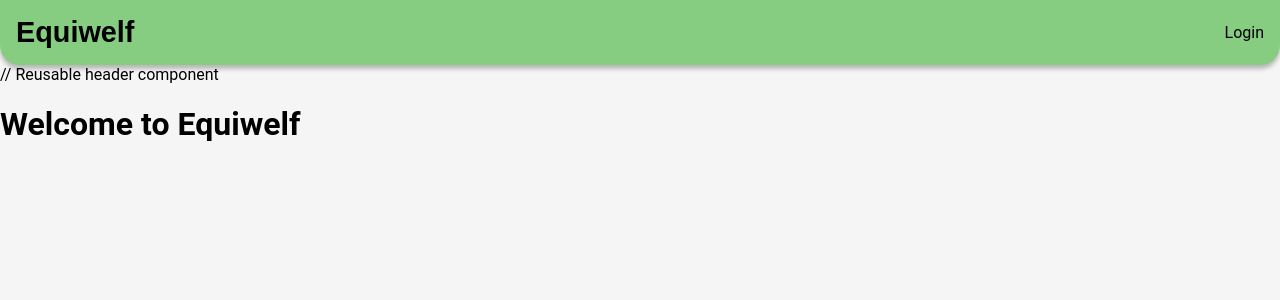
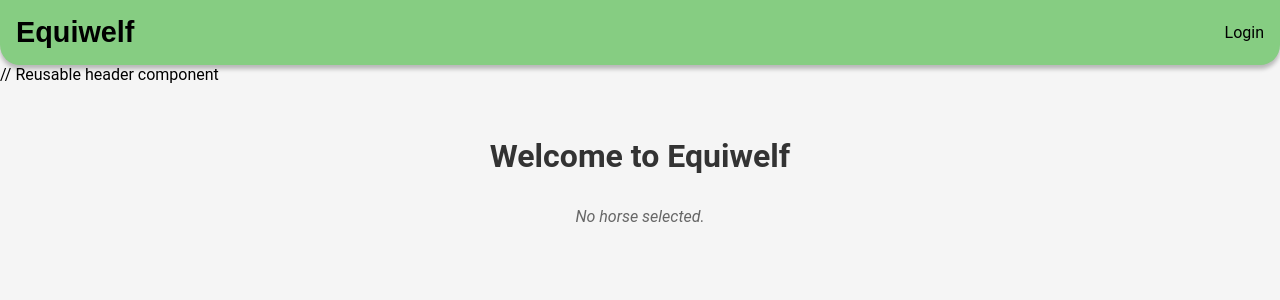
Before and after one commit to Mc-Colour/innovation_project, a React (Create React App) app in the folder client/: page / in a window 1280 px wide. Shown: the top 300 px of the page. Built offline with nearby package versions, Linux system fonts and the light colour scheme.

Commit message:
created horse preview card with additional selected horse context and styling. next step will be to change horses page to follow similar styling

```diff
--- a/client/src/App.js
+++ b/client/src/App.js
@@ -9,10 +9,7 @@ import Education from "./pages/Education";
 import CareReminders from "./pages/CareReminders";
 import "./styles/App.css";
 import Header from "./components/Header";
-
-function Home() {
-    return <h1>Welcome to Equiwelf</h1>;
-}
+import Home from "./pages/Home";
 
 function App() {
     const { token, logout } = useContext(AuthContext);
--- /dev/null
+++ b/client/src/context/SelectedHorseContext.js
@@ -0,0 +1,14 @@
+// Context so all components can access the selected horse
+import React, { createContext, useContext, useState } from 'react';
+export const SelectedHorseContext = createContext();
+export function SelectedHorseProvider({ children }) {
+    const [selectedHorse, setSelectedHorse] = useState(null);
+
+    return (
+        <SelectedHorseContext.Provider value={{ selectedHorse, setSelectedHorse }}>
+            {children}
+        </SelectedHorseContext.Provider>
+    );
+}
+
+export const useSelectedHorse = () => useContext(SelectedHorseContext); // Custom hook for easier access to context
--- a/client/src/index.js
+++ b/client/src/index.js
@@ -5,12 +5,15 @@ import App from './App';
 import reportWebVitals from './reportWebVitals';
 import { AuthProvider } from './context/AuthContext';
 import { BrowserRouter } from 'react-router-dom';
+import { SelectedHorseProvider } from './context/SelectedHorseContext';
 
 const root = ReactDOM.createRoot(document.getElementById('root'));
 root.render(
   <BrowserRouter>
     <AuthProvider>
-      <App />
+      <SelectedHorseProvider>
+        <App />
+      </SelectedHorseProvider>
     </AuthProvider>
   </BrowserRouter>
 
--- a/client/src/pages/Home.js
+++ b/client/src/pages/Home.js
@@ -1,6 +1,26 @@
 //Homepage
 import React from "react";
+import { useSelectedHorse } from "../context/SelectedHorseContext";
+import { Link } from "react-router-dom";
+import "../styles/App.css";
 
 export default function Home() {
-    return <h1>Welcome to Equiwelf</h1>;
+    const { selectedHorse } = useSelectedHorse();
+
+    return (
+        <div className="home-container">
+            <h1 className="home-title">Welcome to Equiwelf</h1>
+            {selectedHorse ? (
+                <div className="horse-preview-card">
+                    <h2>{selectedHorse.Name}</h2>
+                    <p><strong>Breed:</strong> {selectedHorse.Breed || "N/A"}</p>
+                    <p><strong>Age:</strong> {selectedHorse.Age} years </p>
+                    <p><strong>Weight:</strong> {selectedHorse.CurrentWeight} kg</p>
+                    <Link to={`/horses/${selectedHorse.HorseID}`} className="view-link">View Horse</Link>
+                </div>
+            ) : (
+                <p className="no-selection">No horse selected.</p>
+            )}
+        </div>
+    )
 }
--- a/client/src/pages/Horses.js
+++ b/client/src/pages/Horses.js
@@ -5,6 +5,7 @@
 import { useContext } from "react";
 import { AuthContext } from "../context/AuthContext"; // import AuthContext to access user info
 import { Link } from "react-router-dom"; // import Link to navigate to horse details
+import { SelectedHorseContext } from "../context/SelectedHorseContext"; // import SelectedHorseContext to manage selected horse state
 import React, {
     useState,
     useEffect,
@@ -14,6 +15,8 @@ import axios from "axios";
 
 // form input fields for adding a new horse
 export default function Horses() {
+    const { setSelectedHorse } = useContext(SelectedHorseContext); // get function to set selected horse
+    const {selectedHorse} = useContext(SelectedHorseContext); // get currently selected horse
     const [horses, setHorses] = useState([]);
     const [form, setForm] = useState({
         name: "",
@@ -103,12 +106,15 @@ export default function Horses() {
             {horses.length === 0 ? (
                 <p>No horses found. Add your first horse!</p>
             ) : (
+                <>
+                <>{selectedHorse && <p>Currently selected: {selectedHorse.Name}</p>}
                 <ul>
                     {horses.map((horse) => (
                         <li key={horse.HorseID}>
                             <Link to={`/horses/${horse.HorseID}`}>
                                 {horse.Name} - {horse.Breed} ({horse.Age} years old)
                             </Link>
+                            <button onClick={() => setSelectedHorse(horse)}>Select</button>
                             {token && (
                                 <>
                                     <button onClick={() => {
@@ -128,6 +134,8 @@ export default function Horses() {
                         </li>
                     ))}
                 </ul>
+                </>
+                </>
             )}
             <h3>Add a New Horse</h3>
             {!token ? (
--- a/client/src/styles/App.css
+++ b/client/src/styles/App.css
@@ -49,3 +49,58 @@ body {
 .nav-links a:hover {
     text-decoration: underline;
 }
+
+/* Home Page */
+.home-container{
+    padding: 2rem;
+    text-align: center;
+}
+
+.home-title {
+    font-size: 2rem;
+    color: #333;
+    margin-bottom: 2rem;
+}
+
+/* Horse Previw Card */
+.horse-preview-card {
+    background-color: #fff;
+    border: 2px solid #72a276;
+    border-radius: 20px;
+    padding: 1.5rem;
+    max-width: 400px;
+    margin: 0 auto;
+    box-shadow: 0 4px 8px rgba(0,0,0,0.1);
+    text-align: left;
+}
+
+.horse-preview-card h2 {
+    font-size: 1.8rem;
+    color: #333;
+    margin-bottom: 1rem;
+}
+
+.horse-preview-card p {
+    font-size: 1rem;
+    margin: 0.5rem 0;
+}
+
+.view-link{
+    display: inline-block;
+    margin-top: 1rem;
+    padding: 0.5rem 1rem;
+    background-color: #86cd82;
+    color: #fff;
+    text-decoration: none;
+    border-radius: 10px;
+    font-weight: 500;
+}
+
+.view-link:hover {
+    background-color: #72a276;
+}
+
+.no-selection {
+    font-style: italic;
+    color: #666
+}
```
